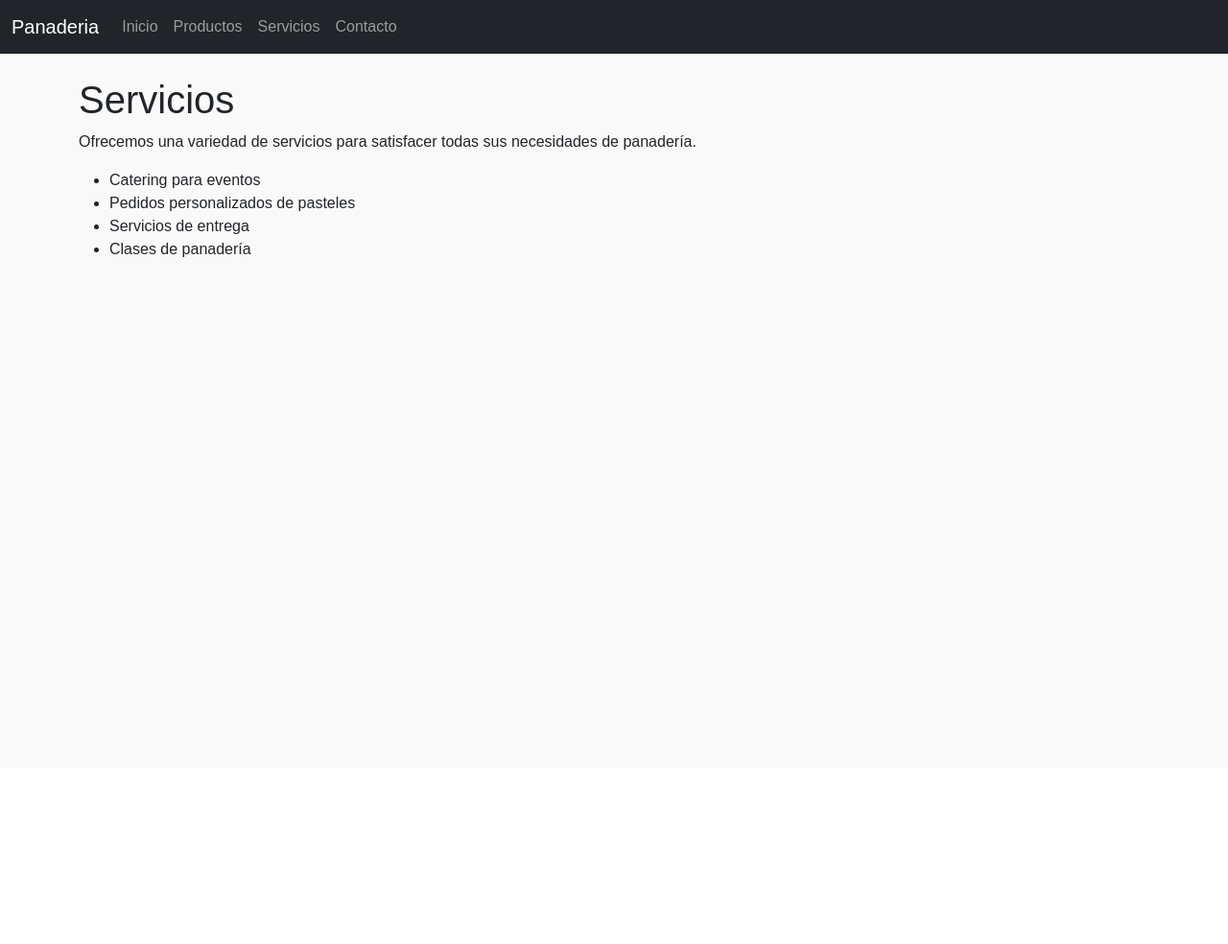
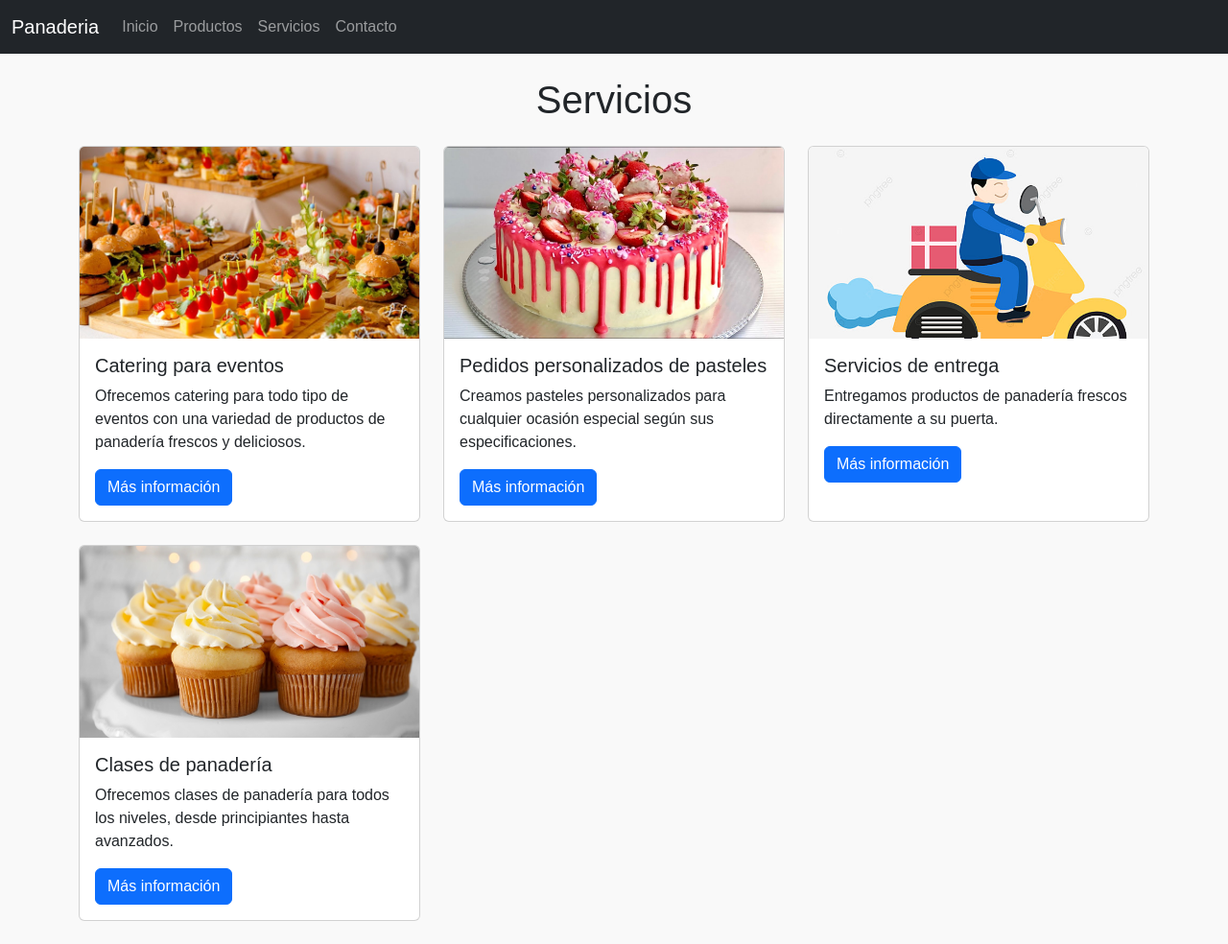
Before and after one commit to Ray-mocca/Proyecto_Progra_Avanzada, a Django app: page /servicios/ in a window 1280 px wide. Shown: the whole page at 96% size. Before the commit the page ends 268 px from the top, so only its background shows below. Run offline with Django 5.2, Linux system fonts and the light colour scheme; some libraries are stand-ins or nearby versions.

```diff
--- a/Website_Menu_Project/ProyectoMenu/static/styles/custom.css
+++ b/Website_Menu_Project/ProyectoMenu/static/styles/custom.css
@@ -53,3 +53,16 @@ body {
     color: #333;
     margin: 0 15px 15px;
 }
+
+.card {
+    transition: transform 0.2s;
+}
+
+.card:hover {
+    transform: scale(1.05);
+}
+
+.card-img-top {
+    height: 200px;
+    object-fit: cover;
+}
--- a/Website_Menu_Project/ProyectoMenu/templates/base.html
+++ b/Website_Menu_Project/ProyectoMenu/templates/base.html
@@ -72,5 +72,18 @@
             integrity="sha384-BBtl+eGJRgqQAUMxJ7pMwbEyER4l1g+O15P+16Ep7Q9Q+zqX6gSbd85u4mG4QzX+"
             crossorigin="anonymous"
         ></script>
+
+        <!--Emailjs script-->
+
+        <script type="text/javascript"
+        src="https://cdn.jsdelivr.net/npm/@emailjs/browser@4/dist/email.min.js">
+        </script>
+        <script type="text/javascript">
+        (function(){
+            emailjs.init({
+                publicKey: "hAEYJJs7Ob6946ql1",
+            });
+        })();
+        </script>
     </body>
 </html>
--- a/Website_Menu_Project/ProyectoMenu/templates/paginas/servicios.html
+++ b/Website_Menu_Project/ProyectoMenu/templates/paginas/servicios.html
@@ -1,16 +1,52 @@
 {% extends 'base.html' %}
+{% load static %}
 
 {% block titulo %}Servicios{% endblock %}
 
 {% block contenido %}
     <div class="container mt-4">
-        <h1>Servicios</h1>
-        <p>Ofrecemos una variedad de servicios para satisfacer todas sus necesidades de panadería.</p>
-        <ul>
-            <li>Catering para eventos</li>
-            <li>Pedidos personalizados de pasteles</li>
-            <li>Servicios de entrega</li>
-            <li>Clases de panadería</li>
-        </ul>
+        <h1 class="text-center mb-4">Servicios</h1>
+        <div class="row">
+            <div class="col-md-6 col-lg-4 mb-4">
+                <div class="card h-100">
+                    <img src="{% static 'images/catering.jpg' %}" class="card-img-top" alt="Catering para eventos">
+                    <div class="card-body">
+                        <h5 class="card-title">Catering para eventos</h5>
+                        <p class="card-text">Ofrecemos catering para todo tipo de eventos con una variedad de productos de panadería frescos y deliciosos.</p>
+                        <a href="{% url 'catering' %}" class="btn btn-primary">Más información</a>
+                    </div>
+                </div>
+            </div>
+            <div class="col-md-6 col-lg-4 mb-4">
+                <div class="card h-100">
+                    <img src="{% static 'images/pastelcustom.jpg' %}" class="card-img-top" alt="Pedidos personalizados de pasteles">
+                    <div class="card-body">
+                        <h5 class="card-title">Pedidos personalizados de pasteles</h5>
+                        <p class="card-text">Creamos pasteles personalizados para cualquier ocasión especial según sus especificaciones.</p>
+                        <a href="{% url 'custom_cakes' %}" class="btn btn-primary">Más información</a>
+                    </div>
+                </div>
+            </div>
+            <div class="col-md-6 col-lg-4 mb-4">
+                <div class="card h-100">
+                    <img src="{% static 'images/express.jpg' %}" class="card-img-top" alt="Servicios de entrega">
+                    <div class="card-body">
+                        <h5 class="card-title">Servicios de entrega</h5>
+                        <p class="card-text">Entregamos productos de panadería frescos directamente a su puerta.</p>
+                        <a href="{% url 'delivery' %}" class="btn btn-primary">Más información</a>
+                    </div>
+                </div>
+            </div>
+            <div class="col-md-6 col-lg-4 mb-4">
+                <div class="card h-100">
+                    <img src="{% static 'images/clasecupcakes.jpg' %}" class="card-img-top" alt="Clases de panadería">
+                    <div class="card-body">
+                        <h5 class="card-title">Clases de panadería</h5>
+                        <p class="card-text">Ofrecemos clases de panadería para todos los niveles, desde principiantes hasta avanzados.</p>
+                        <a href="{% url 'baking_classes' %}" class="btn btn-primary">Más información</a>
+                    </div>
+                </div>
+            </div>
+        </div>
     </div>
 {% endblock %}
--- a/Website_Menu_Project/ProyectoMenu/urls.py
+++ b/Website_Menu_Project/ProyectoMenu/urls.py
@@ -5,5 +5,9 @@ urlpatterns = [
     path('', views.inicio, name='inicio'),
     path('productos/', views.productos, name='productos'),
     path('contacto/', views.contacto, name='contacto'),
-    path('servicios/', views.servicios, name='servicios')
+    path('servicios/', views.servicios, name='servicios'),
+    path('catering/', views.catering, name='catering'),
+    path('delivery/', views.delivery, name='delivery'),
+    path('baking_classes', views.baking_classes, name='baking_classes'),
+    path('custom_cakes', views.custom_cakes, name='custom_cakes')
 ]
--- a/Website_Menu_Project/ProyectoMenu/views.py
+++ b/Website_Menu_Project/ProyectoMenu/views.py
@@ -14,6 +14,23 @@ def productos(request):
 def servicios(request):
     return render(request, 'paginas/servicios.html')
     return render(request, 'base.html')
+
 def contacto(request):
     return render(request, 'paginas/contacto.html')
     return render(request, 'base.html')
+
+def catering(request):
+    return render(request, 'paginas/catering.html')
+    return render(request, 'base.html')
+
+def delivery(request):
+    return render(request, 'paginas/delivery.html')
+    return render(request, 'base.html')
+
+def baking_classes(request):
+    return render(request, 'paginas/baking_classes.html')
+    return render(request, 'base.html')
+
+def custom_cakes(request):
+    return render(request, 'paginas/custom_cakes.html')
+    return render(request, 'base.html')
```
Also changed, not shown: Website_Menu_Project/ProyectoMenu/templates/paginas/contacto.html (+21 -4 lines), Website_Menu_Project/ProyectoMenu/static/images/catering.jpg (added), Website_Menu_Project/ProyectoMenu/static/images/clasecupcakes.jpg (added), Website_Menu_Project/ProyectoMenu/static/images/express.jpg (added), Website_Menu_Project/ProyectoMenu/static/images/pastelcustom.jpg (added), Website_Menu_Project/ProyectoMenu/templates/paginas/baking_classes.html (added), Website_Menu_Project/ProyectoMenu/templates/paginas/catering.html (added), Website_Menu_Project/ProyectoMenu/templates/paginas/custom_cakes.html (added), Website_Menu_Project/ProyectoMenu/templates/paginas/delivery.html (added).
